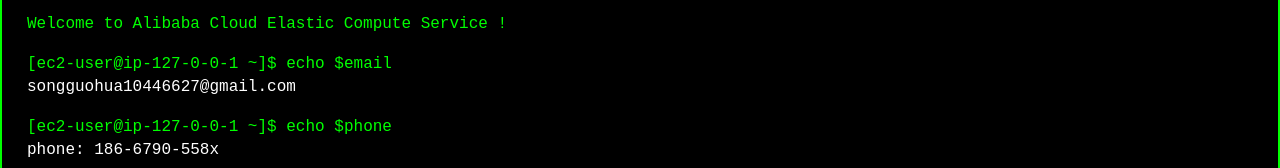
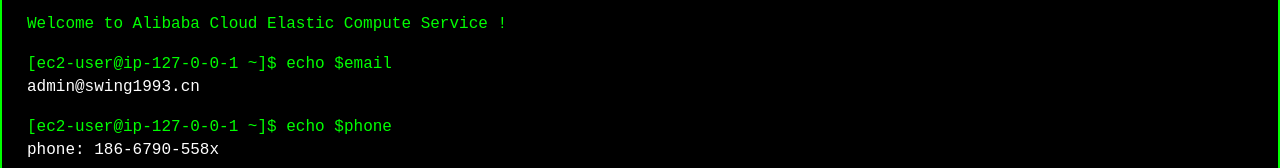
Before and after one commit to SWING1993/index, a plain HTML site: page index.html in a window 1280 px wide. Shown: the part 1083-1251 px from the top of the page. Drawn offline with nearby package versions, Linux system fonts and the light colour scheme.

Commit message:
update email

```diff
--- a/index.html
+++ b/index.html
@@ -89,7 +89,7 @@
                 <div class="command">
                     <!-- email -->
                     <p>echo $email</p>
-                    <span class="hideme">songguohua10446627@gmail.com</span>
+                    <span class="hideme">admin@swing1993.cn</span>
                     <!-- phone -->
                     <p>echo $phone</p>
                     <span class="hideme">phone: 186-6790-558x</span>
```
